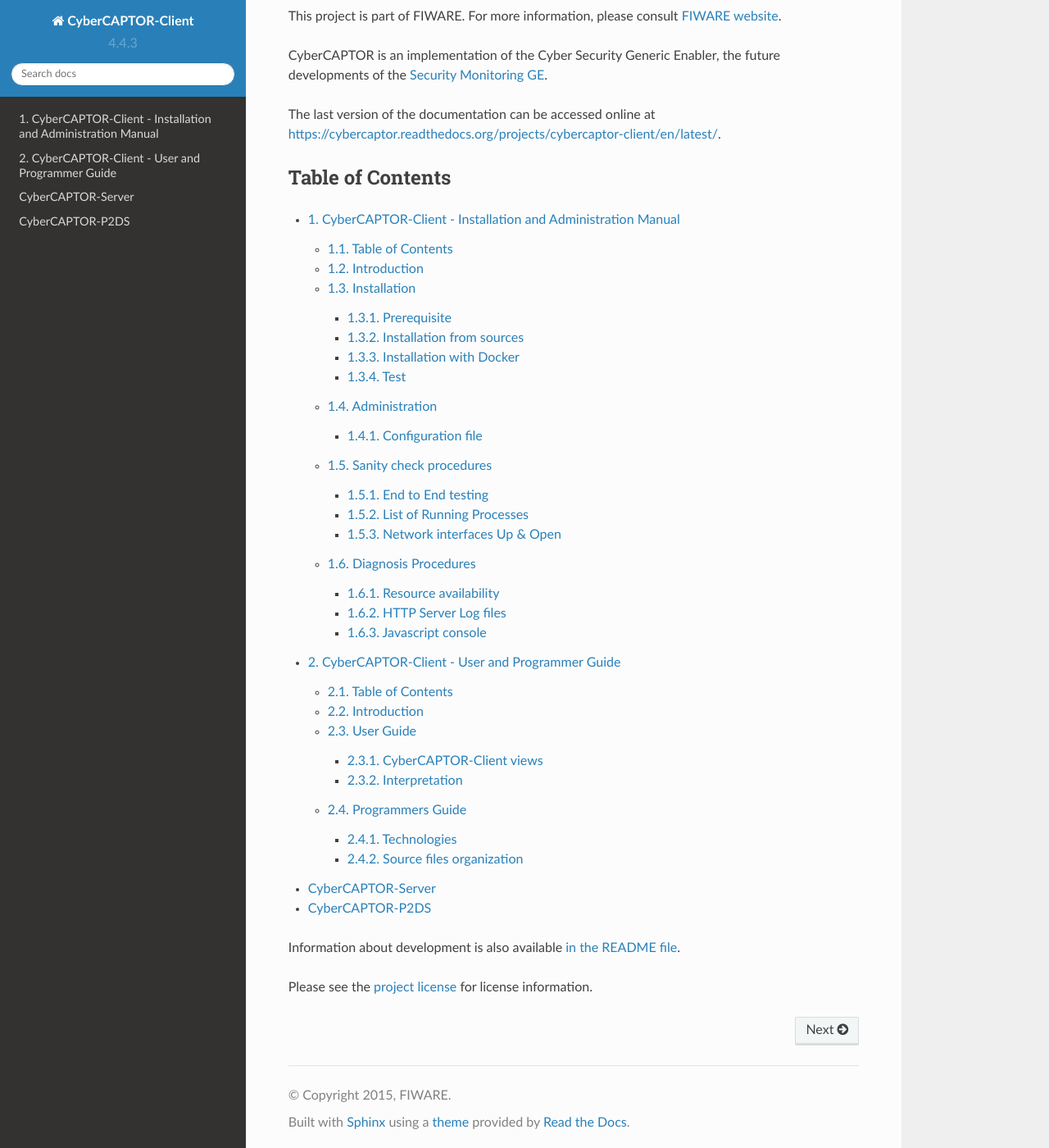
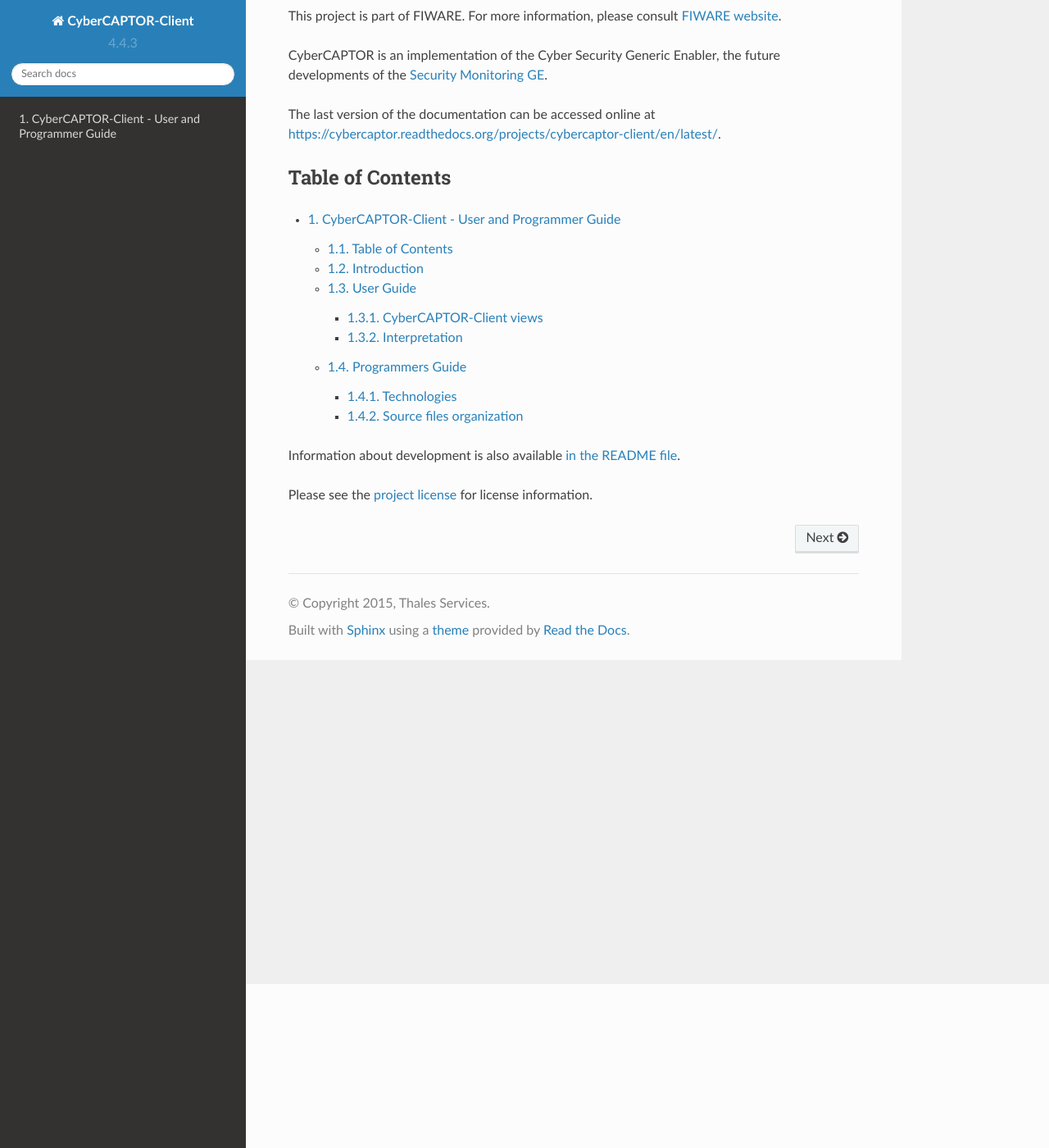
Before and after one commit to fiware-cybercaptor/cybercaptor-client, a Sphinx documentation site: the page built from doc/index.rst, in a window 1280 px wide and 1400 px high, scrolled down 200 px. Shown: the whole window at 82% size. Built offline with Sphinx 7.4.7 and the Read the Docs theme 2.0.0, drawn with Linux system fonts in a browser that asks for light colours.

```diff
--- a/doc/conf.py
+++ b/doc/conf.py
@@ -49,7 +49,7 @@ master_doc = 'index'
 
 # General information about the project.
 project = u'CyberCAPTOR-Client'
-copyright = u'2015, FIWARE'
+copyright = u'2015, Thales Services'
 
 # The version info for the project you're documenting, acts as replacement for
 # |version| and |release|, also used in various other places throughout the
@@ -190,7 +190,7 @@ htmlhelp_basename = 'CyberCAPTOR-Clientdoc'
 # One entry per manual page. List of tuples
 # (source start file, name, description, authors, manual section).
 man_pages = [
-    ('root', 'cybercaptor-client', u'CyberCAPTOR-Client Documentation',
+    ('root', 'cybercaptor-client', u'CyberCAPTOR-Client - User and Programmers Guide',
      [u'Florian Audinot, François-Xavier Aguessy'], 1)
 ]
 
@@ -204,7 +204,7 @@ man_pages = [
 # (source start file, target name, title, author,
 #  dir menu entry, description, category)
 texinfo_documents = [
-  ('root', 'CyberCAPTOR-Client', u'CyberCAPTOR-Client Documentation',
+  ('root', 'CyberCAPTOR-Client', u'CyberCAPTOR-Client - User and Programmers Guide',
    u'Florian Audinot, François-Xavier Aguessy', 'CyberCAPTOR-Client', 'One line description of project.',
    'Miscellaneous'),
 ]
--- a/doc/index.rst
+++ b/doc/index.rst
@@ -21,10 +21,7 @@ Table of Contents
    :maxdepth: 3
    :numbered:
 
-   InstallationAndAdministrationManual.rst
    UserAndProgrammersManual.rst
-   CyberCAPTOR-Server <http://cybercaptor.readthedocs.org/projects/cybercaptor-server/en/latest/>
-   CyberCAPTOR-P2DS <http://cybercaptor.readthedocs.org/projects/cybercaptor-p2ds/en/latest/>
 
 
 Information about development is also available `in the README
```
